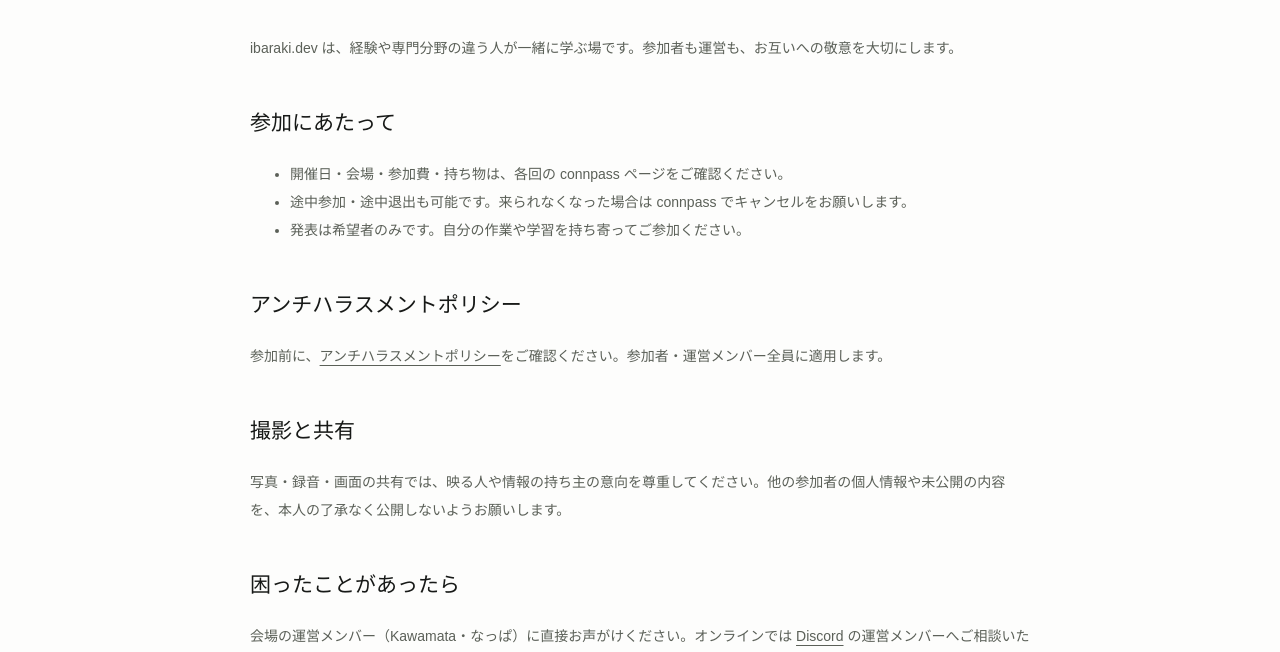
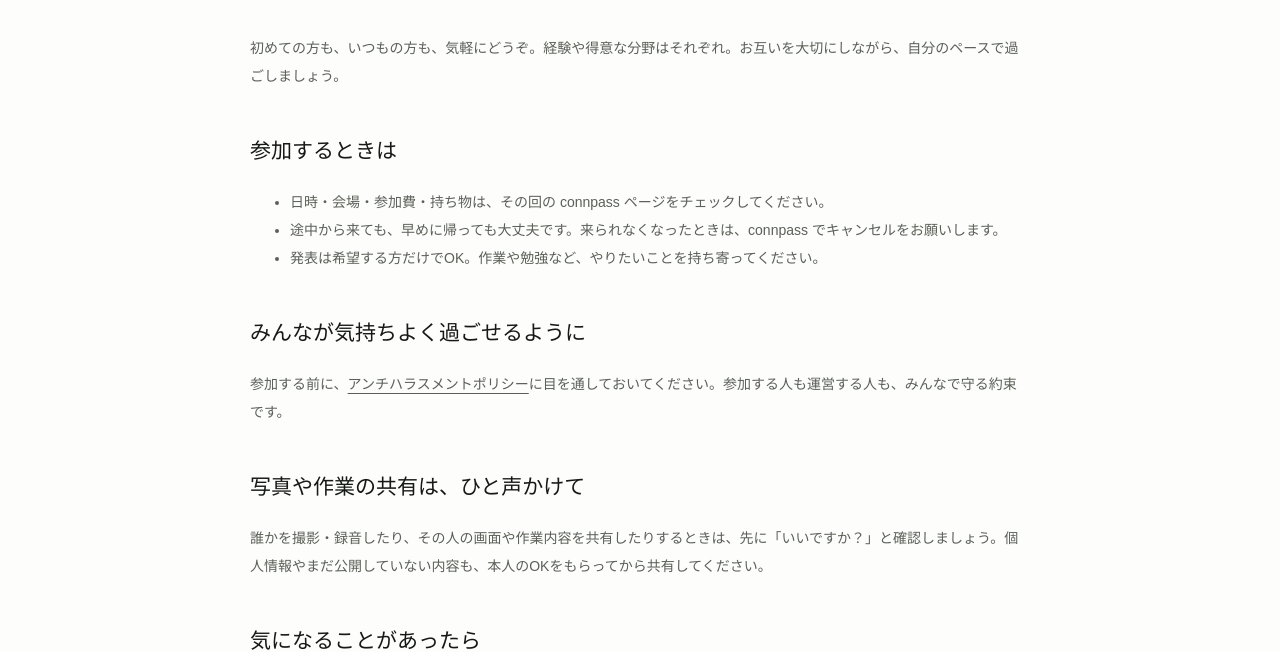
Before and after one commit to Ibaraki-dev/ibaraki.dev, an Astro site: page /guidelines in a window 1280 px wide. Shown: the part 307-959 px from the top of the page. Built offline with nearby package versions, Linux system fonts and the light colour scheme; Astro itself is replaced by a stand-in of ours.

Commit message:
Make participation guidelines more welcoming

```diff
--- a/src/pages/guidelines.astro
+++ b/src/pages/guidelines.astro
@@ -2,4 +2,23 @@
 import Layout from '../layouts/Layout.astro';
 import {community} from '../data/community';
 ---
-<Layout description="ibaraki.dev の参加ガイドライン。初めての方も安心して参加できるよう、勉強会で大切にしていることと注意事項をまとめています。" title="参加ガイドライン"><article class="wrap article"><p class="breadcrumbs"><a href="/">ホーム</a> / 参加ガイドライン</p><p class="eyebrow">COMMUNITY GUIDELINES</p><h1>参加ガイドライン</h1><p>ibaraki.dev は、経験や専門分野の違う人が一緒に学ぶ場です。参加者も運営も、お互いへの敬意を大切にします。</p><h2>参加にあたって</h2><ul><li>開催日・会場・参加費・持ち物は、各回の connpass ページをご確認ください。</li><li>途中参加・途中退出も可能です。来られなくなった場合は connpass でキャンセルをお願いします。</li><li>発表は希望者のみです。自分の作業や学習を持ち寄ってご参加ください。</li></ul><h2>アンチハラスメントポリシー</h2><p>参加前に、<a href="/anti-harassment/">アンチハラスメントポリシー</a>をご確認ください。参加者・運営メンバー全員に適用します。</p><h2>撮影と共有</h2><p>写真・録音・画面の共有では、映る人や情報の持ち主の意向を尊重してください。他の参加者の個人情報や未公開の内容を、本人の了承なく公開しないようお願いします。</p><h2>困ったことがあったら</h2><p>会場の運営メンバー（Kawamata・なっぱ）に直接お声がけください。オンラインでは <a href={community.discord}>Discord</a> の運営メンバーへご相談いただくか、<a href={community.connpass}>connpass のグループページ</a>から主催者をご確認ください。</p></article></Layout>
+<Layout description="ibaraki.dev に参加するときのご案内。申し込みや当日の過ごし方、写真の共有、困ったときの相談先をまとめています。" title="参加ガイドライン">
+<article class="wrap article">
+<p class="breadcrumbs"><a href="/">ホーム</a> / 参加ガイドライン</p>
+<p class="eyebrow">COMMUNITY GUIDELINES</p>
+<h1>参加ガイドライン</h1>
+<p>初めての方も、いつもの方も、気軽にどうぞ。経験や得意な分野はそれぞれ。お互いを大切にしながら、自分のペースで過ごしましょう。</p>
+<h2>参加するときは</h2>
+<ul>
+<li>日時・会場・参加費・持ち物は、その回の connpass ページをチェックしてください。</li>
+<li>途中から来ても、早めに帰っても大丈夫です。来られなくなったときは、connpass でキャンセルをお願いします。</li>
+<li>発表は希望する方だけでOK。作業や勉強など、やりたいことを持ち寄ってください。</li>
+</ul>
+<h2>みんなが気持ちよく過ごせるように</h2>
+<p>参加する前に、<a href="/anti-harassment/">アンチハラスメントポリシー</a>に目を通しておいてください。参加する人も運営する人も、みんなで守る約束です。</p>
+<h2>写真や作業の共有は、ひと声かけて</h2>
+<p>誰かを撮影・録音したり、その人の画面や作業内容を共有したりするときは、先に「いいですか？」と確認しましょう。個人情報やまだ公開していない内容も、本人のOKをもらってから共有してください。</p>
+<h2>気になることがあったら</h2>
+<p>小さなことでも、Kawamata・なっぱに気軽に声をかけてください。会場で話しづらいときは、<a href={community.discord}>Discord</a>で運営メンバーに個別に連絡しても大丈夫です。<a href="/organizers/">主催者ページ</a>にも連絡先を載せています。</p>
+</article>
+</Layout>
```
Also changed, not shown: docs/VALIDATION.md (+2 -0 lines).
